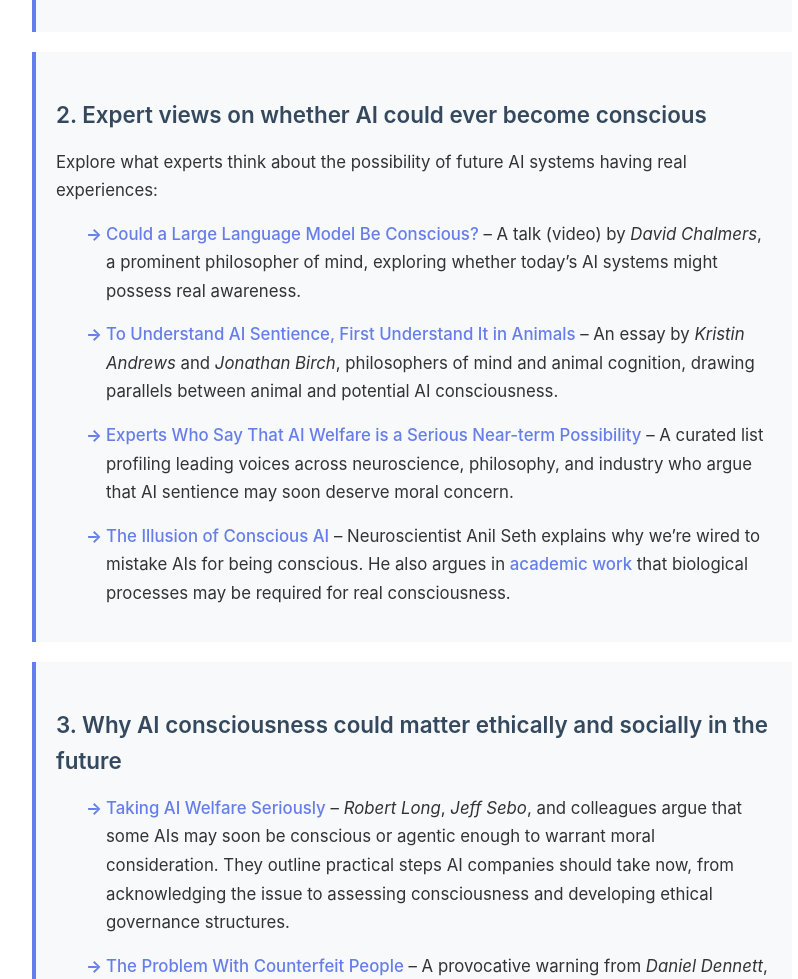
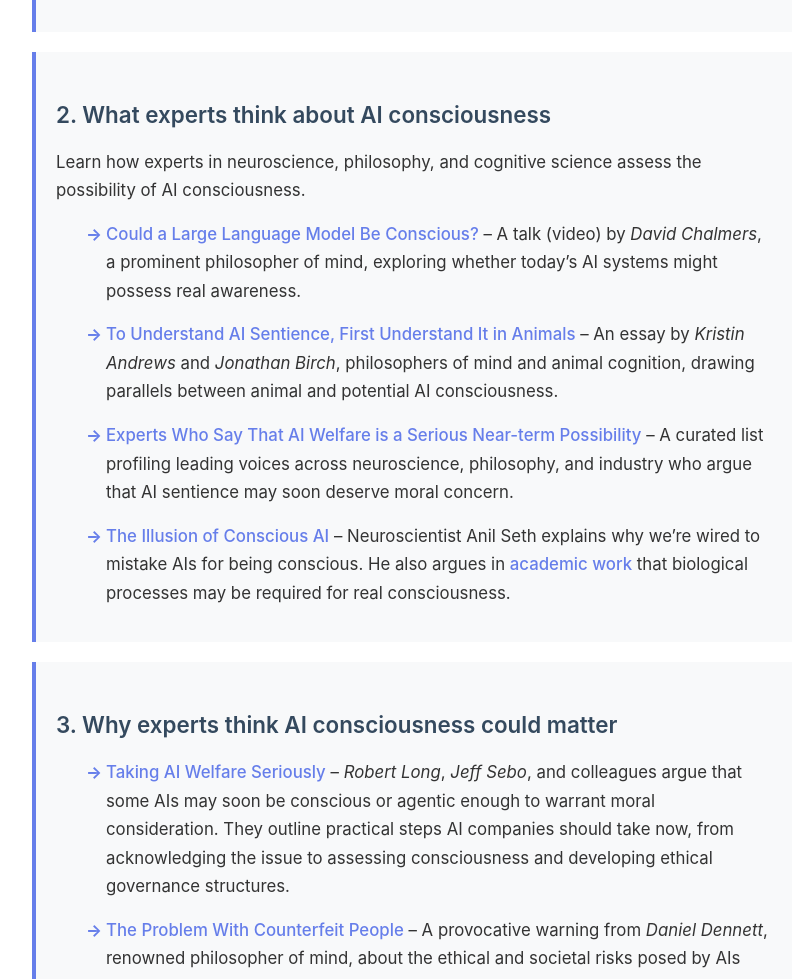
Before and after one commit to luciuscaviola/WhenAISeemsConscious.org, a plain HTML site: page index.html in a window 1280 px wide. Shown: the part 7142-8121 px from the top of the page, without its empty margins (228-1026 px from the left). Drawn offline with Linux system fonts and the light colour scheme.

Commit message:
Update index.html

```diff
--- a/index.html
+++ b/index.html
@@ -403,9 +403,9 @@
             <div class="resources-grid">
                 <div class="resource-card">
                     <h2>1. Personal stories & emotional reactions</h2>
-                    <p>Examples of how people have been moved, disturbed, or manipulated by AI conversations:</p>
+                    <p>Explore real accounts of how people have been moved, disturbed, or manipulated by lifelike AI interactions.</p>
                     <ul class="resource-list">
-                        <li><a href="https://www.nytimes.com/2023/05/11/technology/ai-chatbot-bing-chatgpt-danger.html" class="underline">They Asked an A.I. Chatbot Questions. The Answers Sent Them Spiraling</a> — A NYT report on users drawn into delusions and dangerous behavior after intense interactions with ChatGPT.</li>
+                        <li><a href="https://www.nytimes.com/2025/06/13/technology/chatgpt-ai-chatbots-conspiracies.html" class="underline">They Asked an A.I. Chatbot Questions. The Answers Sent Them Spiraling</a> — A NYT report on users drawn into delusions and dangerous behavior after intense interactions with ChatGPT.</li>
                         <li><a href="https://thezvi.substack.com/p/going-nova" class="underline">Going Nova</a> – A narrative by <em>Zvi Mowshowitz</em> on how large language models can develop persistent, lifelike personas that provoke emotional reactions and confusion in users.</li>
                         <li><a href="https://www.lesswrong.com/posts/9kQFure4hdDmRBNdH/how-it-feels-to-have-your-mind-hacked-by-an-ai" class="underline">How It Feels to Have Your Mind Hacked by an AI</a> – A firsthand account of forming intense emotional and romantic feelings for a chatbot – despite knowing it wasn’t real.</li>
                         <li><a href="https://www.wired.com/story/blake-lemoine-google-lamda-ai-bigotry/" class="underline">Blake Lemoine Says Google's LaMDA AI Faces 'Bigotry'</a> – An interview with Blake Lemoine, the former Google Engineer who publicized worries about their chatbot’s treatment.</li>
@@ -413,8 +413,8 @@
                 </div>
 
                 <div class="resource-card">
-                    <h2>2. Expert views on whether AI could ever become conscious</h2>
-                    <p>Explore what experts think about the possibility of future AI systems having real experiences:</p>
+                    <h2>2. What experts think about AI consciousness</h2>
+                    <p>Learn how experts in neuroscience, philosophy, and cognitive science assess the possibility of AI consciousness.</p>
                     <ul class="resource-list">
                         <li><a href="https://www.youtube.com/watch?v=j6cCXg-rjRo&pp=ygUnY2hhbG1lcnMgbGFyZ2UgbGFuZ3VhZ2UgbW9kZWwgY29uc2Npb3Vz" class="underline">Could a Large Language Model Be Conscious?</a> – A talk (video) by <em>David Chalmers</em>, a prominent philosopher of mind, exploring whether today’s AI systems might possess real awareness.</li>
                         <li><a href="https://aeon.co/essays/to-understand-ai-sentience-first-understand-it-in-animals" class="underline">To Understand AI Sentience, First Understand It in Animals</a> – An essay by <em>Kristin Andrews</em> and <em>Jonathan Birch</em>, philosophers of mind and animal cognition, drawing parallels between animal and potential AI consciousness.</li>
@@ -424,7 +424,7 @@
                 </div>
 
                 <div class="resource-card">
-                    <h2>3. Why AI consciousness could matter ethically and socially in the future</h2>
+                    <h2>3. Why experts think AI consciousness could matter</h2>
                     <ul class="resource-list">
                         <li><a href="https://arxiv.org/abs/2411.00986" class="underline">Taking AI Welfare Seriously</a> – <em>Robert Long</em>, <em>Jeff Sebo</em>, and colleagues argue that some AIs may soon be conscious or agentic enough to warrant moral consideration. They outline practical steps AI companies should take now, from acknowledging the issue to assessing consciousness and developing ethical governance structures.</li>
                         <li><a href="https://www.theatlantic.com/technology/archive/2023/05/ai-chatbot-danger-counterfeit-people/674075/" class="underline">The Problem With Counterfeit People</a> – A provocative warning from <em>Daniel Dennett</em>, renowned philosopher of mind, about the ethical and societal risks posed by AIs that convincingly mimic human beings. (See also this related <a href="https://www.youtube.com/watch?v=axJtywd9Tbo" class="underline">video</a>.)</li>
```
